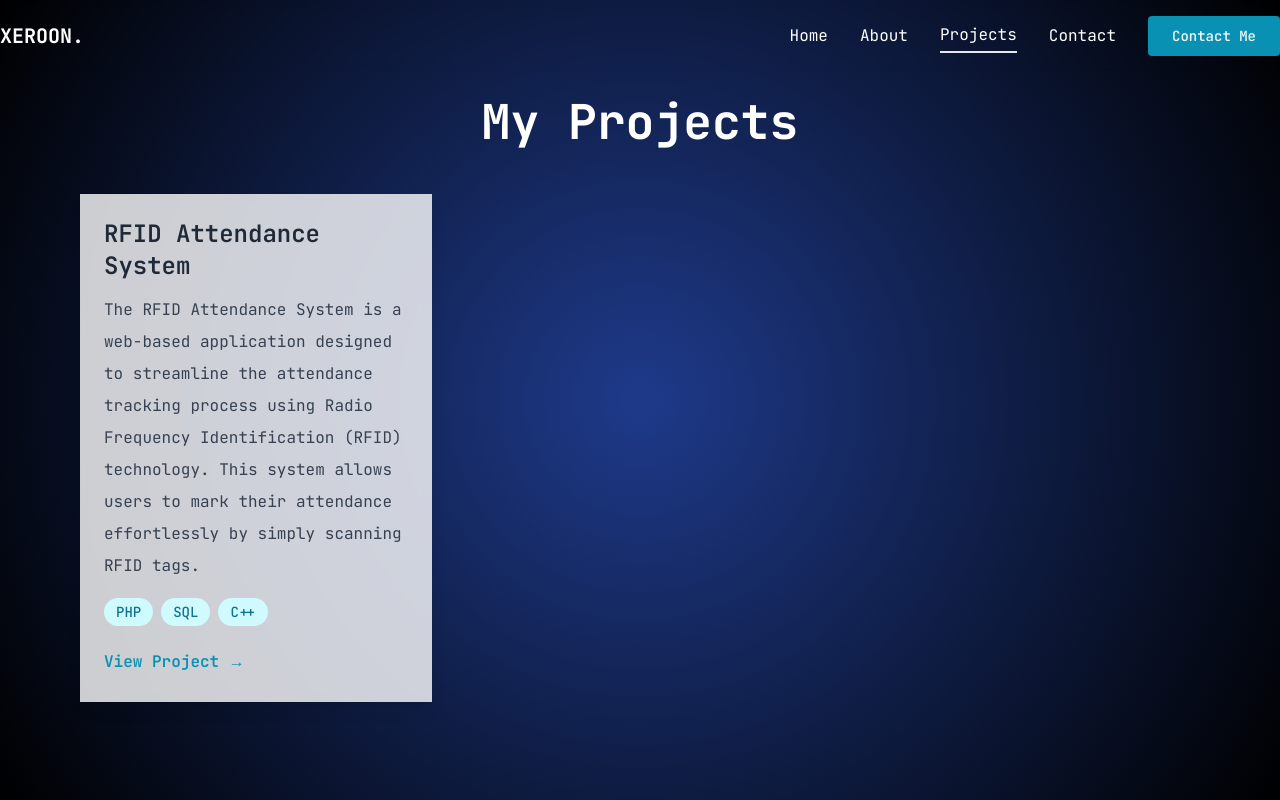
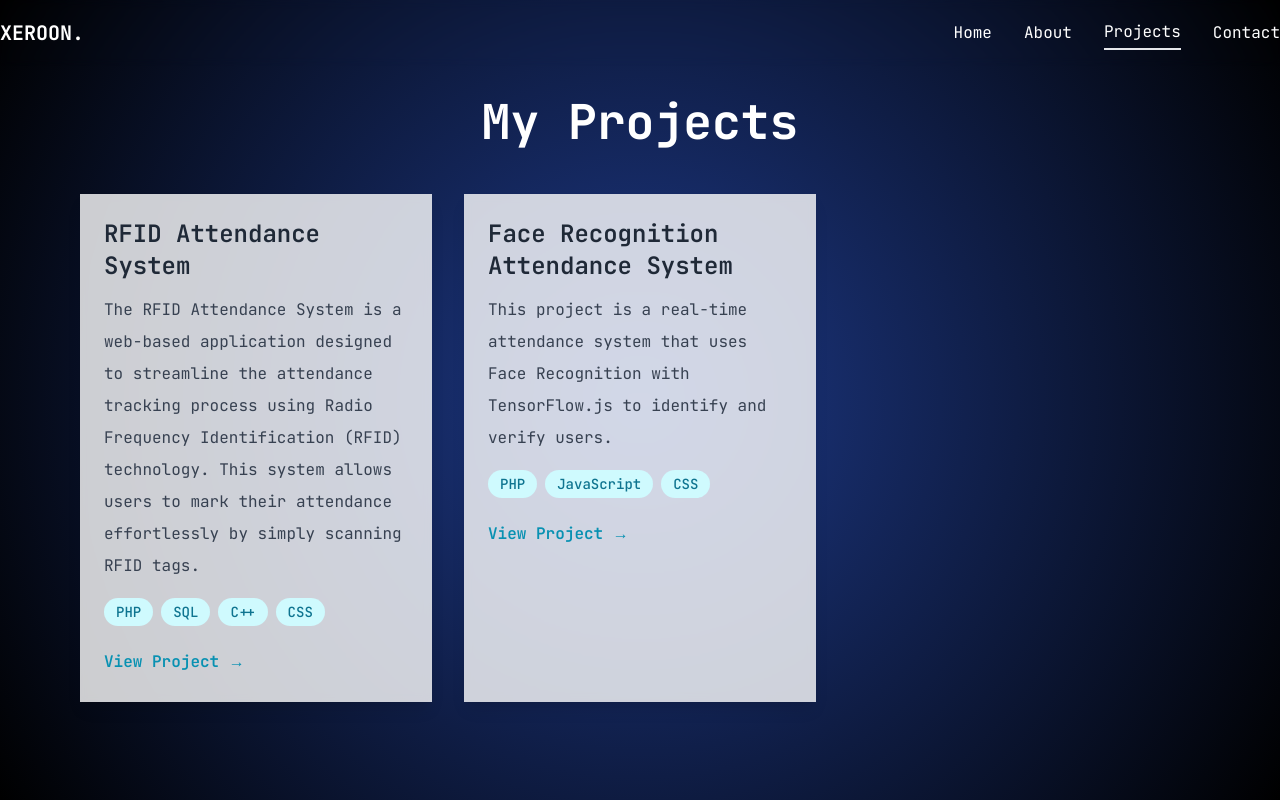
Before and after one commit to Fadhail/portfolio, a Next.js app: page /projects in a window 1280 px wide. Built offline with nearby package versions, Linux system fonts and the light colour scheme.

Commit message:
add-new-project

```diff
--- a/app/projects/page.tsx
+++ b/app/projects/page.tsx
@@ -8,9 +8,16 @@ const projects = [
     title: "RFID Attendance System",
     description:
       "The RFID Attendance System is a web-based application designed to streamline the attendance tracking process using Radio Frequency Identification (RFID) technology. This system allows users to mark their attendance effortlessly by simply scanning RFID tags.",
-    techStack: ["PHP", "SQL", "C++"],
+    techStack: ["PHP", "SQL", "C++", "CSS"],
     link: "https://github.com/Fadhail/Absenza",
   },
+  {
+    title: "Face Recognition Attendance System",
+    description:
+      "This project is a real-time attendance system that uses Face Recognition with TensorFlow.js to identify and verify users.",
+    techStack: ["PHP", "JavaScript", "CSS"],
+    link: "https://github.com/Fadhail/face-recognition-attendance-system",
+  }
 ];
 
 const Projects: React.FC = () => {
--- a/components/Header.tsx
+++ b/components/Header.tsx
@@ -19,11 +19,11 @@ export default function Header() {
           </Link>
           <div className="flex items-center gap-8">
             <Navbar />
-            <Link href="/contact">
+            {/* <Link href="/contact">
               <Button className="bg-cyan-600 hover:bg-cyan-700 px-6 rounded">
                 Contact Me
               </Button>
-            </Link>
+            </Link> */}
           </div>
         </div>
 
```
